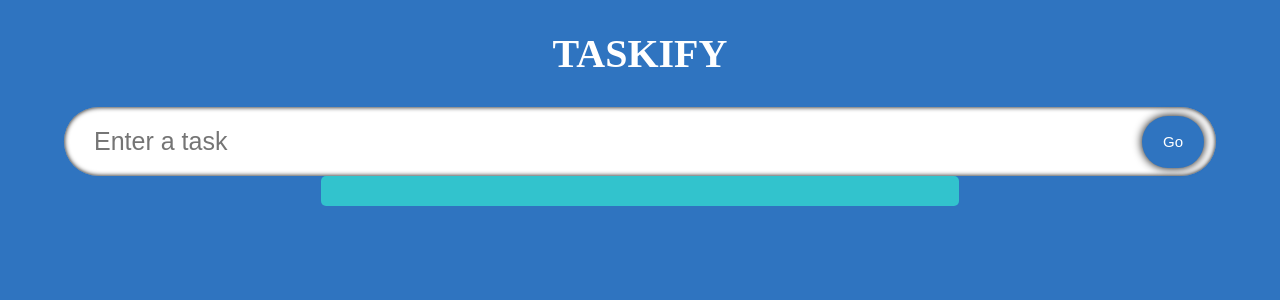
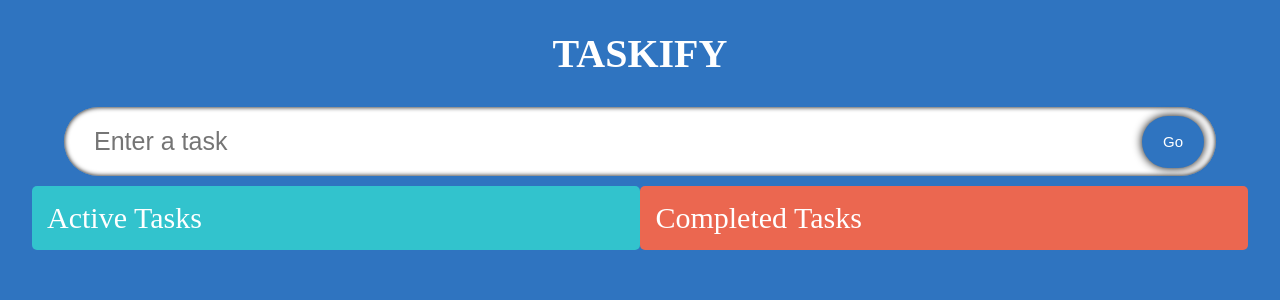
Before and after one commit to axxcident/react-todo-app, a React (Create React App) app: page / in a window 1280 px wide. Shown: the top 300 px of the page. Built offline with nearby package versions, Linux system fonts and the light colour scheme; a web font is replaced by a local one.

Commit message:
css building UI

```diff
--- a/src/components/TodoList.tsx
+++ b/src/components/TodoList.tsx
@@ -5,20 +5,39 @@
 
 interface TodosProps {
   todos: Array<Todo>;
-  setTodos: React.Dispatch<React.SetStateAction<Array<Todo>>>;
+  setTodos: React.Dispatch<React.SetStateAction<Todo[]>>;
 }
+// setTodos: React.Dispatch<React.SetStateAction<Array<Todo>>>;
 
 const TodoList: React.FC<TodosProps> = ({ todos, setTodos }: TodosProps) => {
   return (
+    <div className="container">
       <div className="todos">
-      {todos.map((todo) => (
+        <span className="todos__heading">Active Tasks</span>
+        {todos.map((todo) => {
+          return (
             <SingleTodo
               key={todo.id}
               todo={todo}
               todos={todos}
               setTodos={setTodos}
             />
-      ))}
+          );
+        })}
+      </div>
+      <div className="todos remove">
+        <span className="todos__heading">Completed Tasks</span>
+        {todos.map((todo) => {
+          return (
+            <SingleTodo
+              key={todo.id}
+              todo={todo}
+              todos={todos}
+              setTodos={setTodos}
+            />
+          );
+        })}
+      </div>
     </div>
   );
 };
```
Also changed, not shown: src/components/UseReducer.tsx.txt. Lines whose indentation alone changed are shown as unchanged.
